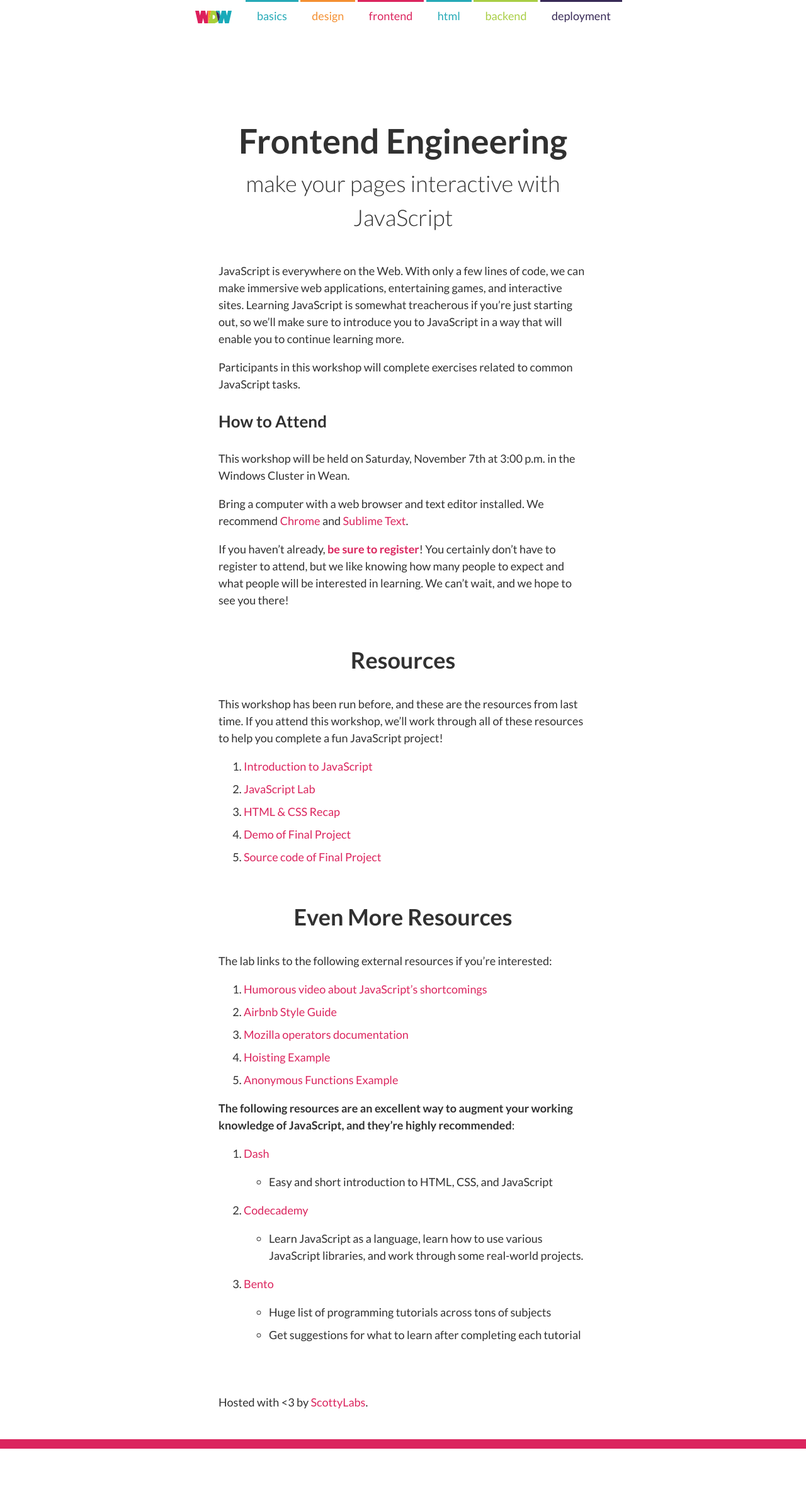
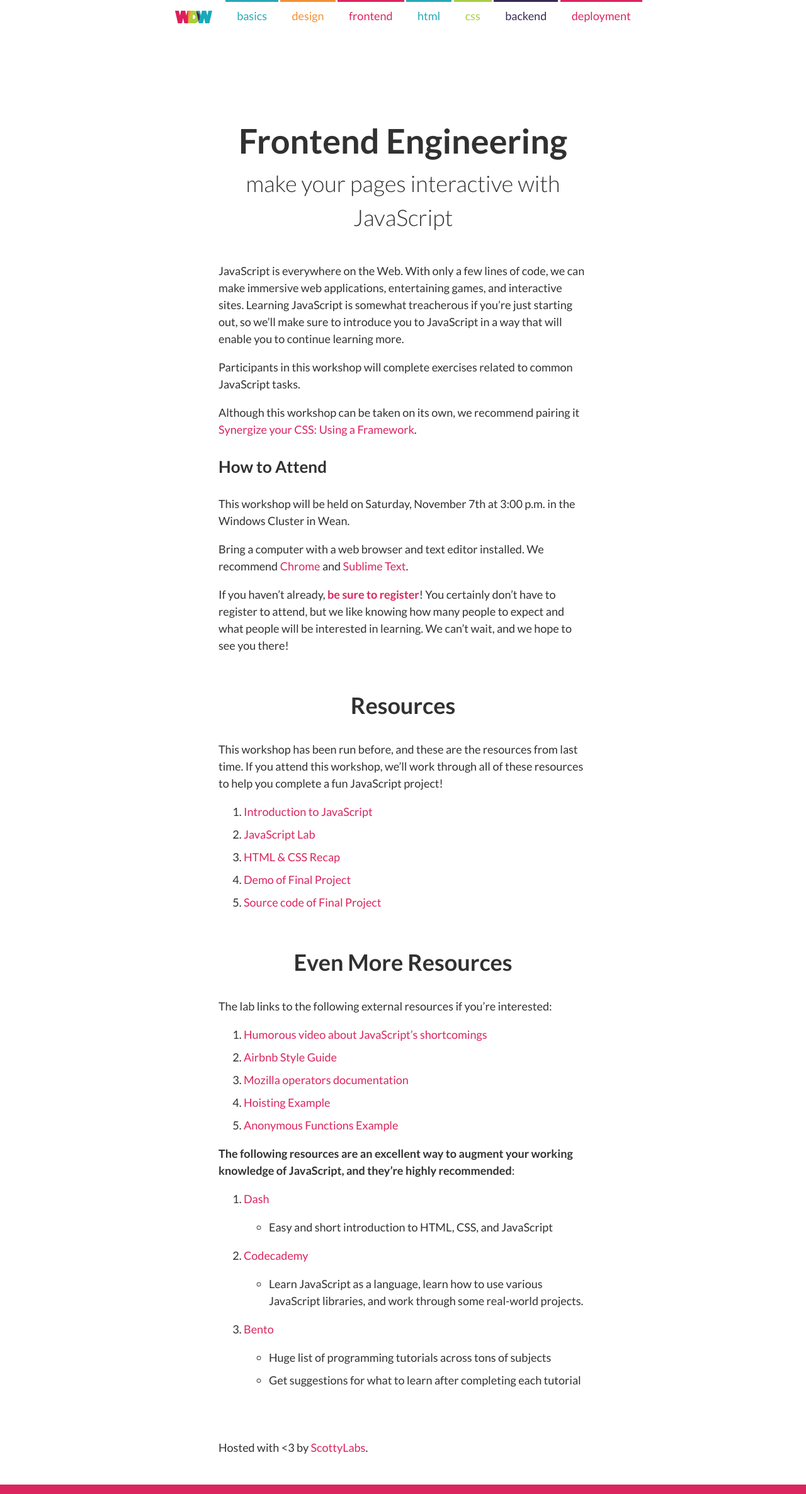
Before and after one commit to ScottyLabs/wdw, a Jekyll site: the page built from frontend/index.md, in a window 1280 px wide. Shown: the whole page at 63% size. Built offline with Jekyll 4.4.1, drawn with Linux system fonts in a browser that asks for light colours; nearby versions of some CDN libraries; Markdown is read by kramdown in place of the engine named in the settings; before the commit the page ends 2301 px from its top, so only the background shows below that.

Commit message:
Add links to CSS framework back

```diff
--- a/_config.yml
+++ b/_config.yml
@@ -36,5 +36,6 @@ wdw_pages:
   - design
   - frontend
   - html
+  - css
   - backend
   - deployment
--- a/assets/css/main.scss
+++ b/assets/css/main.scss
@@ -16,7 +16,7 @@ $wdw-blue: #26AAB7;
 $wdw-pages: {% for p in site.wdw_pages %}{{ p }},{% endfor %};
 
 $wdw-colors: $wdw-blue, $wdw-orange, $wdw-pink,
-              $wdw-blue, $wdw-green, $wdw-purple;
+             $wdw-blue, $wdw-green, $wdw-purple, $wdw-pink;
 
 
 @import
--- a/frontend/index.md
+++ b/frontend/index.md
@@ -17,6 +17,9 @@ learning more.
 
 Participants in this workshop will complete exercises related to common
 JavaScript tasks.
+
+Although this workshop can be taken on its own, we recommend pairing it
+[Synergize your CSS: Using a Framework]({{ site.baseurl }}/css/).
 
 
 ### How to Attend
```
